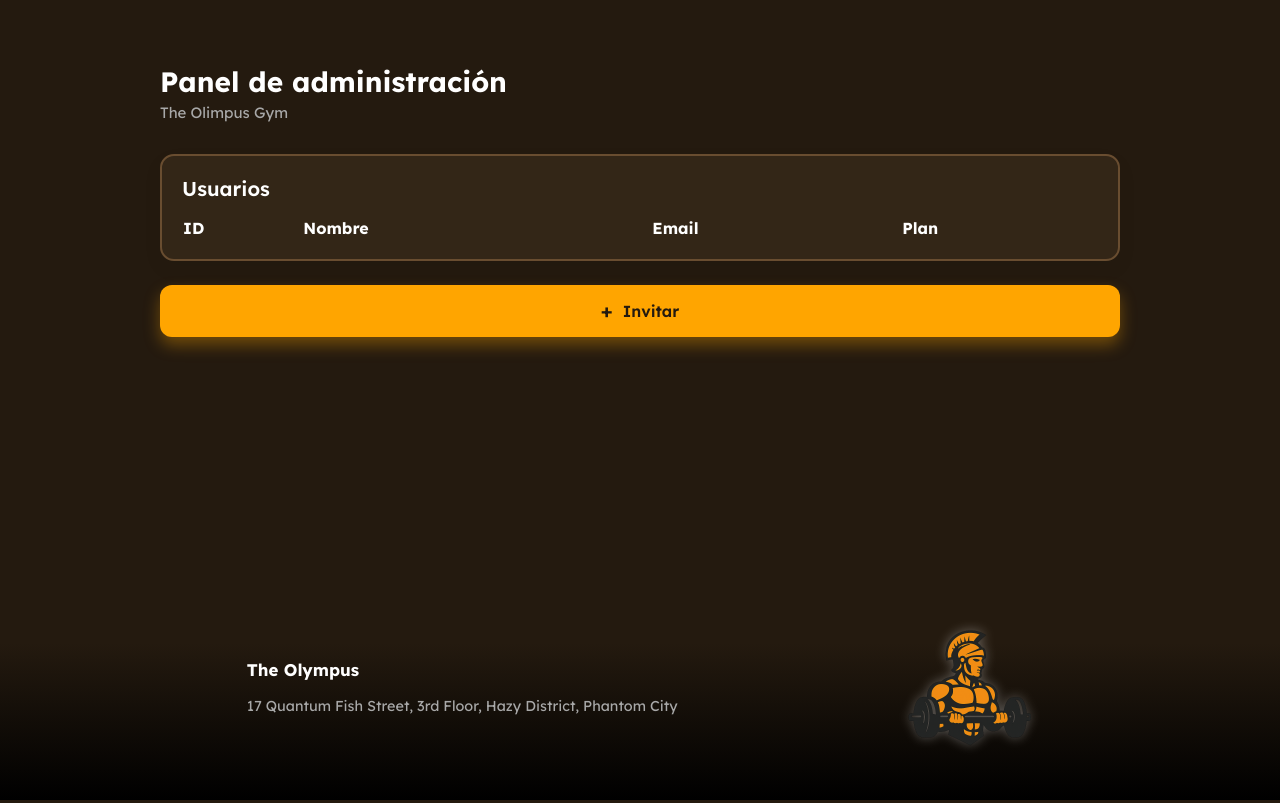
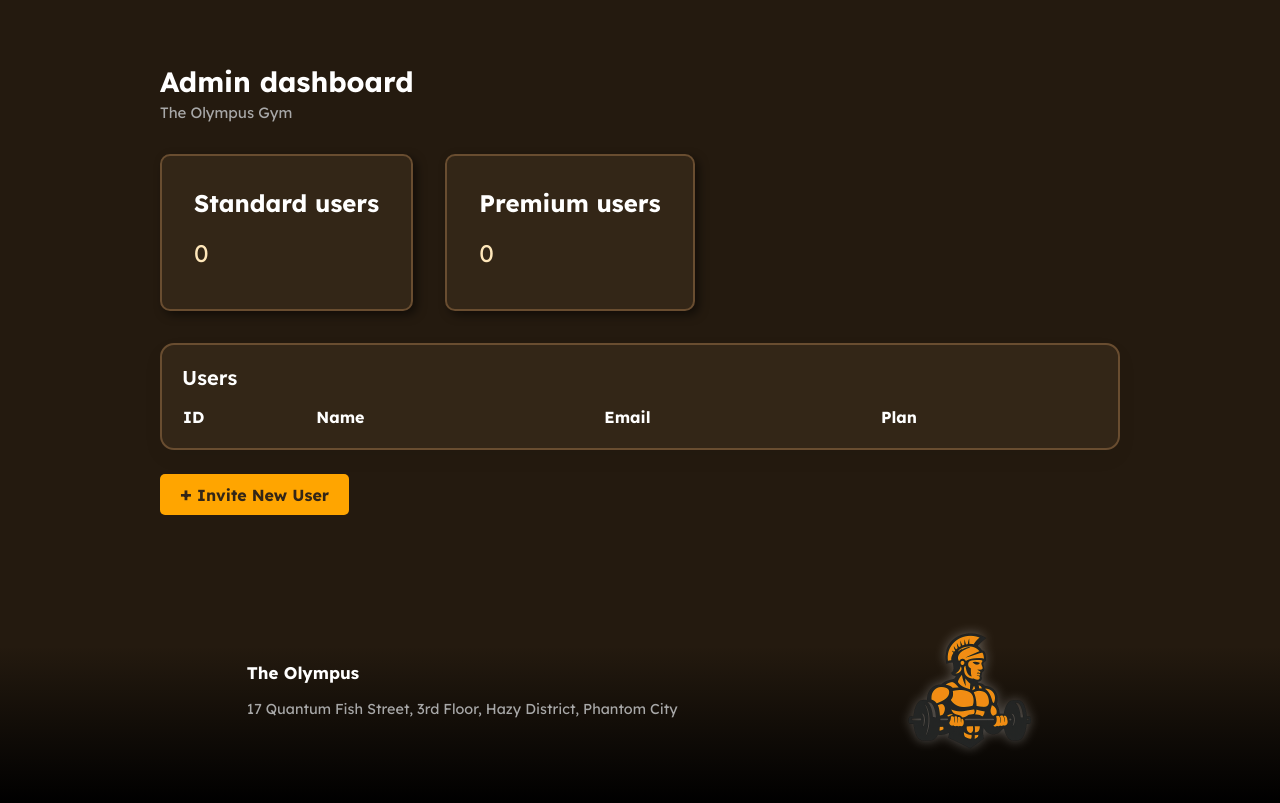
Before and after one commit to daxhoDev/the-olympus-django, a Django app: page /admin-dashboard in a window 1280 px wide. Run offline with Django 5.2, Linux system fonts and the light colour scheme; data that the repository does not hold is empty.

Commit message:
style: improve admin dashboard design

```diff
--- a/the_olympus/models.py
+++ b/the_olympus/models.py
@@ -9,6 +9,11 @@ class Profile(AbstractUser):
     def __str__(self):
         return self.username
 
+    def save(self, *args, **kwargs):
+        if self.is_superuser:
+            self.role = 'admin'
+        super().save(*args, **kwargs)
+
 class Plan(models.Model):
     name = models.CharField(max_length=20)
     price = models.DecimalField(max_digits=6, decimal_places=2)
--- a/the_olympus/static/the_olympus/styles/styles.css
+++ b/the_olympus/static/the_olympus/styles/styles.css
@@ -399,24 +399,50 @@ body {
   font-weight: bold;
 }
 
-.active-plan {
+.cards-container {
+  display: flex;
+  align-items: center;
+  gap: 2rem;
+  margin: 2rem 0;
+}
+
+/* CARD COMPONENT - Reusable card component */
+.card {
   border: 2px solid #694d30;
   border-radius: 10px;
   box-shadow: 4px 4px 10px rgba(0, 0, 0, 0.5);
   margin: 0 max(3vw, 2rem);
   max-width: 30rem;
-  padding: 4rem 2rem;
+  padding: 2rem;
   background: #332617;
+  display: flex;
+  flex-direction: column;
 }
 
-.active-plan__header {
+.card--count {
+  margin: 0;
+}
+
+.card--plan {
+  padding: 4rem 2rem;
+}
+
+.card__header {
   display: flex;
   gap: 1rem;
   align-items: center;
   margin-bottom: 1.5rem;
 }
 
-.active-plan__title {
+.card__header--plan {
+  margin-bottom: 0.7rem;
+}
+
+.card__icon {
+  flex-shrink: 0;
+}
+
+.card__title {
   font-size: 1.2rem;
   font-weight: bold;
   width: 100%;
@@ -427,37 +453,52 @@ body {
   gap: 0.5rem;
 }
 
-.active-plan__price {
+.card__title-text {
+  color: white;
+}
+
+.card__price {
   font-size: 0.8rem;
   color: #ffe7ba;
 }
 
-.active-plan__details {
+.card__body {
   line-height: 2;
   color: #ffe7ba;
   font-size: 0.8rem;
+  flex: 1;
 }
 
-.active-plan__type {
-  color: white;
+.card__info {
+  margin: 0;
+  padding: 0;
 }
 
-.active-plan__button {
-  width: 100%;
+.card__info--count {
+  margin: 0;
+  padding: 0;
+  font-size: 1.5rem;
+}
+
+.card__footer {
   margin-top: 2rem;
 }
 
+.card__button {
+  width: 100%;
+}
+
 @media (min-width: 40rem) {
-  .active-plan__title {
+  .card__title {
     flex-direction: row;
     font-size: 1.5rem;
   }
 
-  .active-plan__price {
+  .card__price {
     font-size: 1rem;
   }
 
-  .active-plan__details {
+  .card__body {
     font-size: 1rem;
   }
 }
--- a/the_olympus/templates/the_olympus/_base.html
+++ b/the_olympus/templates/the_olympus/_base.html
@@ -1,6 +1,6 @@
 {% load static %}
 
-<!DOCTYPE html>
+<!doctype html>
 <html lang="en">
   <head>
     <meta charset="UTF-8" />
@@ -17,7 +17,22 @@
       rel="stylesheet"
     />
   </head>
-  <body>
+    {% if user.is_authenticated %}
+    <nav class="user-header">
+      <h1 class="user-header__message">
+        👋 Welcome {{ user.username }}! You are logged as {{ user.role }}
+      </h1>
+      <form
+        class="user-header__logout-form"
+        method="post"
+        action="{% url 'logout' %}"
+      >
+        {% csrf_token %}
+        <button class="button button--secondary">Logout</button>
+      </form>
+    </nav>
+    {% endif %}
+    <!---->
     {% block content %} {% endblock %}
     <footer class="footer">
       <div class="footer__info">
--- a/the_olympus/templates/the_olympus/admin_dashboard.html
+++ b/the_olympus/templates/the_olympus/admin_dashboard.html
@@ -3,19 +3,43 @@
 <main class="panel-container">
   <div class="panel">
     <header class="panel__encabezado">
-      <h1 class="panel__titulo">Panel de administración</h1>
-      <p class="panel__subtitulo">The Olimpus Gym</p>
+      <h1 class="panel__titulo">Admin dashboard</h1>
+      <p class="panel__subtitulo">The Olympus Gym</p>
     </header>
 
+    <div class="cards-container">
+      <section class="card card--count">
+        <header class="card__header card__header--plan">
+          <h2 class="card__title">
+            <span class="card__title-text">Standard users</span>
+          </h2>
+        </header>
+        <div class="card__body">
+          <p class="card__info card__info--count">{{ standard_users_count }}</p>
+        </div>
+      </section>
+
+      <section class="card card--count">
+        <header class="card__header card__header--plan">
+          <h2 class="card__title">
+            <span class="card__title-text">Premium users</span>
+          </h2>
+        </header>
+        <div class="card__body">
+          <p class="card__info card__info--count">{{ premium_users_count }}</p>
+        </div>
+      </section>
+    </div>
+
     <section class="panel__tarjeta tarjeta">
-      <h2 class="tarjeta__titulo">Usuarios</h2>
+      <h2 class="tarjeta__titulo">Users</h2>
 
       <div class="tarjeta__tabla-contenedor">
         <table class="tabla">
           <thead class="tabla__encabezado">
             <tr class="tabla__fila">
               <th class="tablacelda tablacelda--encabezado">ID</th>
-              <th class="tablacelda tablacelda--encabezado">Nombre</th>
+              <th class="tablacelda tablacelda--encabezado">Name</th>
               <th class="tablacelda tablacelda--encabezado">Email</th>
               <th class="tablacelda tablacelda--encabezado">Plan</th>
             </tr>
@@ -33,6 +57,11 @@
                   >{{ profile.plan.name }}</span
                 >
               </td>
+              <td class="tabla__celda">
+                <button class="button clickable button--danger">
+                  Delete user
+                </button>
+              </td>
             </tr>
 
             {% endif %} {% endfor %}
@@ -42,9 +71,9 @@
     </section>
 
     <div class="panel__acciones">
-      <button class="boton">
+      <button class="button clickable button--cta">
         <span class="boton__icono">+</span>
-        Invitar
+        Invite New User
       </button>
     </div>
   </div>
--- a/the_olympus/urls.py
+++ b/the_olympus/urls.py
@@ -1,9 +1,8 @@
 from django.urls import path
 from the_olympus.views import landing, user_dashboard, ProfilesListView
-
 urlpatterns = [
 
     path('', landing, name='landing'),
     path('dashboard/', user_dashboard, name='dashboard'),
-    path('admin-dashboard', ProfilesListView.as_view(), name='admin_dashboard')
+    path('admin-dashboard', ProfilesListView.as_view(), name='admin_dashboard'),
     ]
--- a/the_olympus/views.py
+++ b/the_olympus/views.py
@@ -1,7 +1,6 @@
-from django.shortcuts import render, HttpResponse
+from django.shortcuts import render
 from django.views.generic import ListView
 from the_olympus.models import Plan, Profile
-from django.contrib.auth.models import User
 
 # Create your views here.
 def landing(request):
@@ -34,3 +33,17 @@ class ProfilesListView(ListView):
     model = Profile
     template_name = 'the_olympus/admin_dashboard.html'
     context_object_name = 'profiles'
+
+    def get_context_data(self, **kwargs):
+        context = super().get_context_data(**kwargs)
+        # Contar usuarios premium (excluyendo superusuarios y usuarios eliminados)
+        context['premium_users_count'] = Profile.objects.filter(
+            plan__is_premium=True,
+            is_superuser=False,
+        ).count()
+        context['standard_users_count'] = Profile.objects.filter(
+            plan__is_premium=False,
+            is_superuser=False,
+        ).count()
+
+        return context
```
Also changed, not shown: the_olympus/templates/the_olympus/user_dashboard.html (+15 -24 lines), the_olympus/migrations/0003_profile_deleted_at_alter_profile_role.py (added), the_olympus/migrations/0004_remove_profile_deleted_at.py (added).
